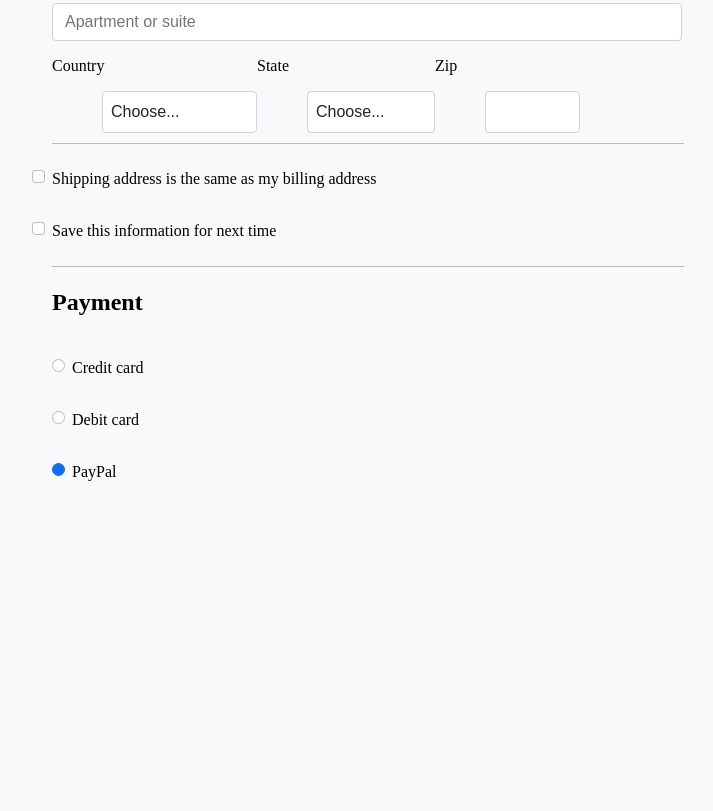
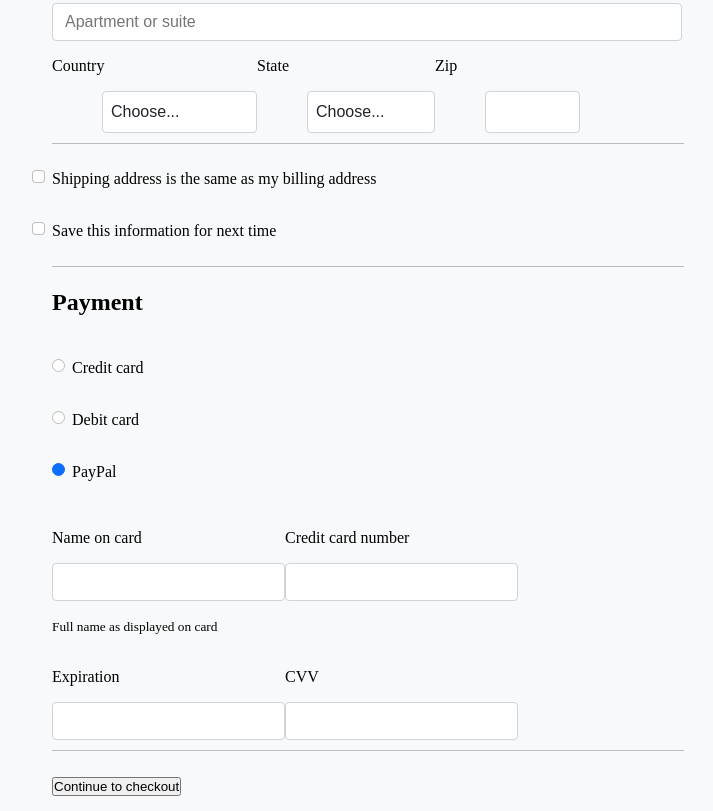
Before and after one commit to MadinaTadjidinova/layout-class-work, a plain HTML site: page index.html in a window 1280 px wide. Shown: the part 800-1611 px from the top of the page, without its empty margins (116-829 px from the left). Before the commit the page ends 1313 px from the top, so only its background shows below. Drawn offline with Linux system fonts and the light colour scheme.

Commit message:
Added card

```diff
--- a/index.html
+++ b/index.html
@@ -116,6 +116,27 @@
                         <label for="credit" class="form-check-label">PayPal</label>
                     </div>
                 </div>
+                <div class="card-2">
+                <div class="nameoncard">
+                    <label for="cc-name" class="form-label">Name on card</label>
+                    <input type="text" class="form-control n-o-c" id="cc-name">
+                    <small class="text-small">Full name as displayed on card</small>
+                </div>
+                <div class="creditcard">
+                    <label for="cc-number" class="form-label">Credit card number</label>
+                    <input type="text" class="form-control cc" id="cc-number">
+                </div>
+                <div class="expiration">
+                    <label for="cc-name" class="form-label">Expiration</label>
+                    <input type="text" class="form-control" id="cc-name">
+                </div>
+                <div class="cvv">
+                    <label for="cvv" class="form-label">CVV</label>
+                    <input type="text" class="form-control" id="cvv">
+                </div>
+            </div>
+            <hr class="hr">
+            <button class="button" type="submit">Continue to checkout</button>
             </form>
         </div>
 
```
